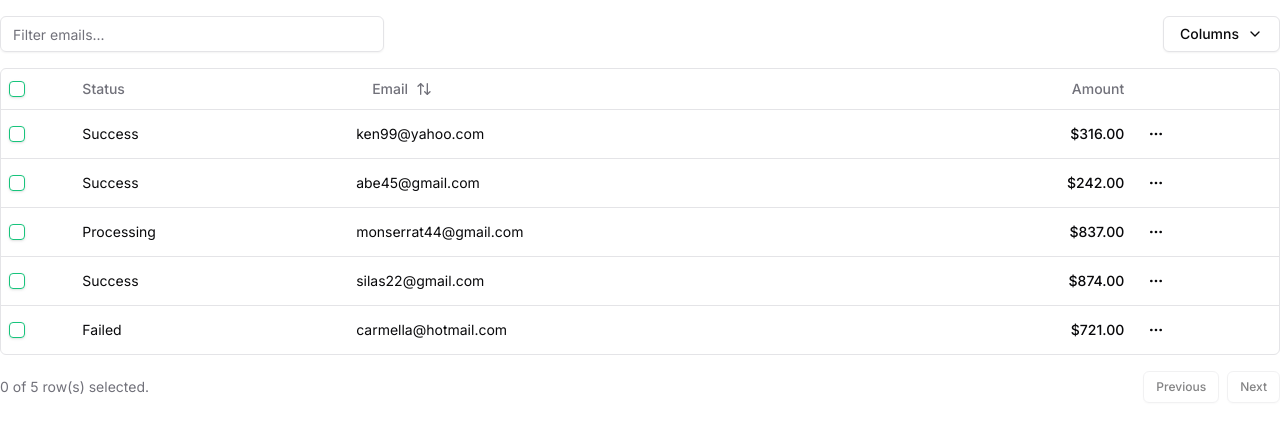
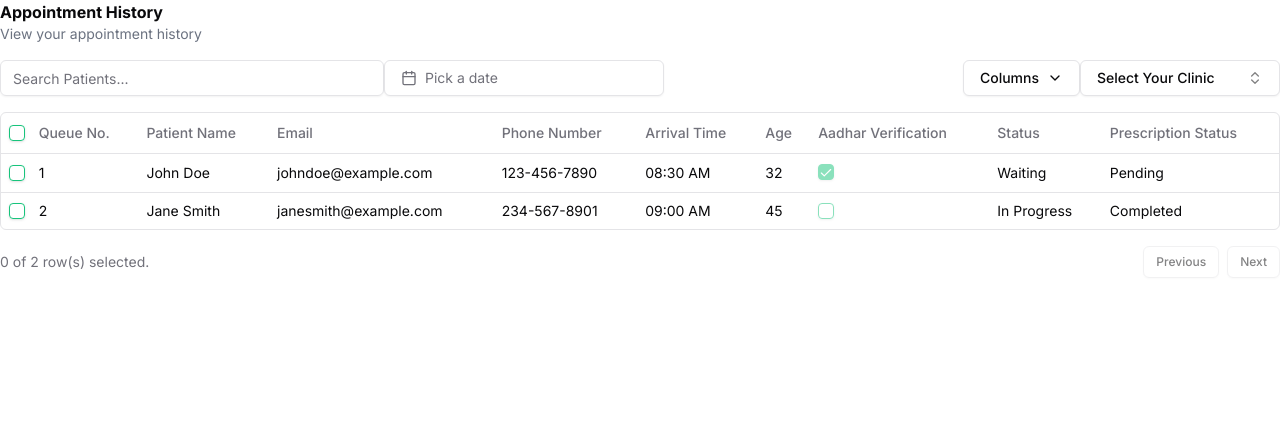
Before and after one commit to ShahidMollick/careq-webapp, a Next.js app: page /dashboard in a window 1280 px wide. Shown: the top 442 px of the page. Built offline with nearby package versions, Linux system fonts and the light colour scheme.

Commit message:
80% history dashboard completed

```diff
--- a/package.json
+++ b/package.json
@@ -22,11 +22,13 @@
     "class-variance-authority": "^0.7.0",
     "clsx": "^2.1.1",
     "cmdk": "^1.0.0",
+    "date-fns": "^3.6.0",
     "font-awesome": "^4.7.0",
     "lexical": "^0.19.0",
     "lucide-react": "^0.454.0",
     "next": "15.0.2",
     "react": "19.0.0-rc-02c0e824-20241028",
+    "react-day-picker": "^8.10.1",
     "react-dom": "19.0.0-rc-02c0e824-20241028",
     "react-hook-form": "^7.53.1",
     "tailwind-merge": "^2.5.4",
--- a/src/app/dashboard/page.tsx
+++ b/src/app/dashboard/page.tsx
@@ -4,6 +4,8 @@ import {DataTableDemo} from '@/components/ui/history';
 const DashboardPage: React.FC = () => {
     return (
         <div>
+            <div className='text-md font-bold'>Appointment History</div>
+            <div className='text-sm text-gray-500'>View your appointment history</div>
             <DataTableDemo/>
         </div>
     );
--- /dev/null
+++ b/src/components/ui/calendar.tsx
@@ -0,0 +1,72 @@
+"use client"
+
+import * as React from "react"
+import { ChevronLeft, ChevronRight } from "lucide-react"
+import { DayPicker } from "react-day-picker"
+
+import { cn } from "@/lib/utils"
+import { buttonVariants } from "@/components/ui/button"
+
+export type CalendarProps = React.ComponentProps<typeof DayPicker>
+
+function Calendar({
+  className,
+  classNames,
+  showOutsideDays = true,
+  ...props
+}: CalendarProps) {
+  return (
+    <DayPicker
+      showOutsideDays={showOutsideDays}
+      className={cn("p-3", className)}
+      classNames={{
+        months: "flex flex-col sm:flex-row space-y-4 sm:space-x-4 sm:space-y-0",
+        month: "space-y-4",
+        caption: "flex justify-center pt-1 relative items-center",
+        caption_label: "text-sm font-medium",
+        nav: "space-x-1 flex items-center",
+        nav_button: cn(
+          buttonVariants({ variant: "outline" }),
+          "h-7 w-7 bg-transparent p-0 opacity-50 hover:opacity-100"
+        ),
+        nav_button_previous: "absolute left-1",
+        nav_button_next: "absolute right-1",
+        table: "w-full border-collapse space-y-1",
+        head_row: "flex",
+        head_cell:
+          "text-muted-foreground rounded-md w-8 font-normal text-[0.8rem]",
+        row: "flex w-full mt-2",
+        cell: cn(
+          "relative p-0 text-center text-sm focus-within:relative focus-within:z-20 [&:has([aria-selected])]:bg-accent [&:has([aria-selected].day-outside)]:bg-accent/50 [&:has([aria-selected].day-range-end)]:rounded-r-md",
+          props.mode === "range"
+            ? "[&:has(>.day-range-end)]:rounded-r-md [&:has(>.day-range-start)]:rounded-l-md first:[&:has([aria-selected])]:rounded-l-md last:[&:has([aria-selected])]:rounded-r-md"
+            : "[&:has([aria-selected])]:rounded-md"
+        ),
+        day: cn(
+          buttonVariants({ variant: "ghost" }),
+          "h-8 w-8 p-0 font-normal aria-selected:opacity-100"
+        ),
+        day_range_start: "day-range-start",
+        day_range_end: "day-range-end",
+        day_selected:
+          "bg-primary text-primary-foreground hover:bg-primary hover:text-primary-foreground focus:bg-primary focus:text-primary-foreground",
+        day_today: "bg-accent text-accent-foreground",
+        day_outside:
+          "day-outside text-muted-foreground aria-selected:bg-accent/50 aria-selected:text-muted-foreground",
+        day_disabled: "text-muted-foreground opacity-50",
+        day_range_middle:
+          "aria-selected:bg-accent aria-selected:text-accent-foreground",
+        day_hidden: "invisible",
+        ...classNames,
+      }}
+      components={{
+        IconLeft: ({ ...props }) => <ChevronLeft className="h-4 w-4" />,
+        IconRight: ({ ...props }) => <ChevronRight className="h-4 w-4" />,
+      }}
+      {...props}
+    />
+  )
+}
+Calendar.displayName = "Calendar"
+
+export { Calendar }
--- /dev/null
+++ b/src/components/ui/datePicker.tsx
@@ -0,0 +1,43 @@
+"use client"
+
+import * as React from "react"
+import { format } from "date-fns"
+import { CalendarIcon } from "lucide-react"
+
+import { cn } from "@/lib/utils"
+import { Button } from "@/components/ui/button"
+import { Calendar } from "@/components/ui/calendar"
+import {
+  Popover,
+  PopoverContent,
+  PopoverTrigger,
+} from "@/components/ui/popover"
+
+export function DatePickerDemo() {
+  const [date, setDate] = React.useState<Date>()
+
+  return (
+    <Popover>
+      <PopoverTrigger asChild>
+        <Button
+          variant={"outline"}
+          className={cn(
+            "w-[280px] justify-start text-left font-normal",
+            !date && "text-muted-foreground"
+          )}
+        >
+          <CalendarIcon />
+          {date ? format(date, "PPP") : <span>Pick a date</span>}
+        </Button>
+      </PopoverTrigger>
+      <PopoverContent className="w-auto p-0">
+        <Calendar
+          mode="single"
+          selected={date}
+          onSelect={setDate}
+          initialFocus
+        />
+      </PopoverContent>
+    </Popover>
+  )
+}
--- a/src/components/ui/history.tsx
+++ b/src/components/ui/history.tsx
@@ -35,48 +35,49 @@ import {
   TableHeader,
   TableRow,
 } from "@/components/ui/table"
+import { DatePickerDemo } from "@/components/ui/datePicker"
+import { ComboboxDemo } from "@/components/ui/combobox"
 
-const data: Payment[] = [
+// Sample data for the patients
+const data: Patient[] = [
   {
-    id: "m5gr84i9",
-    amount: 316,
-    status: "success",
-    email: "ken99@yahoo.com",
+    queueNo: 1,
+    patientName: "John Doe",
+    email: "johndoe@example.com",
+    phoneNumber: "123-456-7890",
+    arrivalTime: "08:30 AM",
+    age: 32,
+    aadharVerified: true,
+    status: "waiting",
+    prescriptionStatus: "pending",
   },
   {
-    id: "3u1reuv4",
-    amount: 242,
-    status: "success",
-    email: "Abe45@gmail.com",
+    queueNo: 2,
+    patientName: "Jane Smith",
+    email: "janesmith@example.com",
+    phoneNumber: "234-567-8901",
+    arrivalTime: "09:00 AM",
+    age: 45,
+    aadharVerified: false,
+    status: "in progress",
+    prescriptionStatus: "completed",
   },
-  {
-    id: "derv1ws0",
-    amount: 837,
-    status: "processing",
-    email: "Monserrat44@gmail.com",
-  },
-  {
-    id: "5kma53ae",
-    amount: 874,
-    status: "success",
-    email: "Silas22@gmail.com",
-  },
-  {
-    id: "bhqecj4p",
-    amount: 721,
-    status: "failed",
-    email: "carmella@hotmail.com",
-  },
+  // Add more patient data as needed
 ]
 
-export type Payment = {
-  id: string
-  amount: number
-  status: "pending" | "processing" | "success" | "failed"
+export type Patient = {
+  queueNo: number
+  patientName: string
   email: string
+  phoneNumber: string
+  arrivalTime: string
+  age: number
+  aadharVerified: boolean
+  status: "waiting" | "in progress" | "completed"
+  prescriptionStatus: "pending" | "completed"
 }
 
-export const columns: ColumnDef<Payment>[] = [
+export const columns: ColumnDef<Patient>[] = [
   {
     id: "select",
     header: ({ table }) => (
@@ -100,6 +101,38 @@ export const columns: ColumnDef<Payment>[] = [
     enableHiding: false,
   },
   {
+    accessorKey: "queueNo",
+    header: "Queue No.",
+  },
+  {
+    accessorKey: "patientName",
+    header: "Patient Name",
+  },
+  {
+    accessorKey: "email",
+    header: "Email",
+    cell: ({ row }) => <div className="lowercase">{row.getValue("email")}</div>,
+  },
+  {
+    accessorKey: "phoneNumber",
+    header: "Phone Number",
+  },
+  {
+    accessorKey: "arrivalTime",
+    header: "Arrival Time",
+  },
+  {
+    accessorKey: "age",
+    header: "Age",
+  },
+  {
+    accessorKey: "aadharVerified",
+    header: "Aadhar Verification",
+    cell: ({ row }) => (
+      <Checkbox checked={row.getValue("aadharVerified")} disabled />
+    ),
+  },
+  {
     accessorKey: "status",
     header: "Status",
     cell: ({ row }) => (
@@ -107,73 +140,18 @@ export const columns: ColumnDef<Payment>[] = [
     ),
   },
   {
-    accessorKey: "email",
-    header: ({ column }) => {
-      return (
-        <Button
-          variant="ghost"
-          onClick={() => column.toggleSorting(column.getIsSorted() === "asc")}
-        >
-          Email
-          <ArrowUpDown />
-        </Button>
-      )
-    },
-    cell: ({ row }) => <div className="lowercase">{row.getValue("email")}</div>,
-  },
-  {
-    accessorKey: "amount",
-    header: () => <div className="text-right">Amount</div>,
-    cell: ({ row }) => {
-      const amount = parseFloat(row.getValue("amount"))
-
-      // Format the amount as a dollar amount
-      const formatted = new Intl.NumberFormat("en-US", {
-        style: "currency",
-        currency: "USD",
-      }).format(amount)
-
-      return <div className="text-right font-medium">{formatted}</div>
-    },
-  },
-  {
-    id: "actions",
-    enableHiding: false,
-    cell: ({ row }) => {
-      const payment = row.original
-
-      return (
-        <DropdownMenu>
-          <DropdownMenuTrigger asChild>
-            <Button variant="ghost" className="h-8 w-8 p-0">
-              <span className="sr-only">Open menu</span>
-              <MoreHorizontal />
-            </Button>
-          </DropdownMenuTrigger>
-          <DropdownMenuContent align="end">
-            <DropdownMenuLabel>Actions</DropdownMenuLabel>
-            <DropdownMenuItem
-              onClick={() => navigator.clipboard.writeText(payment.id)}
-            >
-              Copy payment ID
-            </DropdownMenuItem>
-            <DropdownMenuSeparator />
-            <DropdownMenuItem>View customer</DropdownMenuItem>
-            <DropdownMenuItem>View payment details</DropdownMenuItem>
-          </DropdownMenuContent>
-        </DropdownMenu>
-      )
-    },
+    accessorKey: "prescriptionStatus",
+    header: "Prescription Status",
+    cell: ({ row }) => (
+      <div className="capitalize">{row.getValue("prescriptionStatus")}</div>
+    ),
   },
 ]
 
 export function DataTableDemo() {
   const [sorting, setSorting] = React.useState<SortingState>([])
-  const [columnFilters, setColumnFilters] = React.useState<ColumnFiltersState>(
-    []
-  )
-  const [columnVisibility, setColumnVisibility] =
-    React.useState<VisibilityState>({})
+  const [columnFilters, setColumnFilters] = React.useState<ColumnFiltersState>([])
+  const [columnVisibility, setColumnVisibility] = React.useState<VisibilityState>({})
   const [rowSelection, setRowSelection] = React.useState({})
 
   const table = useReactTable({
@@ -199,25 +177,26 @@ export function DataTableDemo() {
     <div className="w-full">
       <div className="flex items-center py-4">
         <Input
-          placeholder="Filter emails..."
-          value={(table.getColumn("email")?.getFilterValue() as string) ?? ""}
+          placeholder="Search Patients..."
+          value={(table.getColumn("patientName")?.getFilterValue() as string) ?? ""}
           onChange={(event) =>
-            table.getColumn("email")?.setFilterValue(event.target.value)
+            table.getColumn("patientName")?.setFilterValue(event.target.value)
           }
           className="max-w-sm"
         />
+        <DatePickerDemo/>
         <DropdownMenu>
           <DropdownMenuTrigger asChild>
             <Button variant="outline" className="ml-auto">
               Columns <ChevronDown />
             </Button>
           </DropdownMenuTrigger>
+          <ComboboxDemo />
           <DropdownMenuContent align="end">
             {table
               .getAllColumns()
               .filter((column) => column.getCanHide())
-              .map((column) => {
-                return (
+              .map((column) => (
                 <DropdownMenuCheckboxItem
                   key={column.id}
                   className="capitalize"
@@ -228,8 +207,7 @@ export function DataTableDemo() {
                 >
                   {column.id}
                 </DropdownMenuCheckboxItem>
-                )
-              })}
+              ))}
           </DropdownMenuContent>
         </DropdownMenu>
       </div>
@@ -238,8 +216,7 @@ export function DataTableDemo() {
           <TableHeader>
             {table.getHeaderGroups().map((headerGroup) => (
               <TableRow key={headerGroup.id}>
-                {headerGroup.headers.map((header) => {
-                  return (
+                {headerGroup.headers.map((header) => (
                   <TableHead key={header.id}>
                     {header.isPlaceholder
                       ? null
@@ -248,34 +225,24 @@ export function DataTableDemo() {
                           header.getContext()
                         )}
                   </TableHead>
-                  )
-                })}
+                ))}
               </TableRow>
             ))}
           </TableHeader>
           <TableBody>
-            {table.getRowModel().rows?.length ? (
+            {table.getRowModel().rows.length ? (
               table.getRowModel().rows.map((row) => (
-                <TableRow
-                  key={row.id}
-                  data-state={row.getIsSelected() && "selected"}
-                >
+                <TableRow key={row.id} data-state={row.getIsSelected() && "selected"}>
                   {row.getVisibleCells().map((cell) => (
                     <TableCell key={cell.id}>
-                      {flexRender(
-                        cell.column.columnDef.cell,
-                        cell.getContext()
-                      )}
+                      {flexRender(cell.column.columnDef.cell, cell.getContext())}
                     </TableCell>
                   ))}
                 </TableRow>
               ))
             ) : (
               <TableRow>
-                <TableCell
-                  colSpan={columns.length}
-                  className="h-24 text-center"
-                >
+                <TableCell colSpan={columns.length} className="h-24 text-center">
                   No results.
                 </TableCell>
               </TableRow>
```
Also changed, not shown: 1 other file (tests, documents, lock files or other folders). Lines whose indentation alone changed are shown as unchanged.
